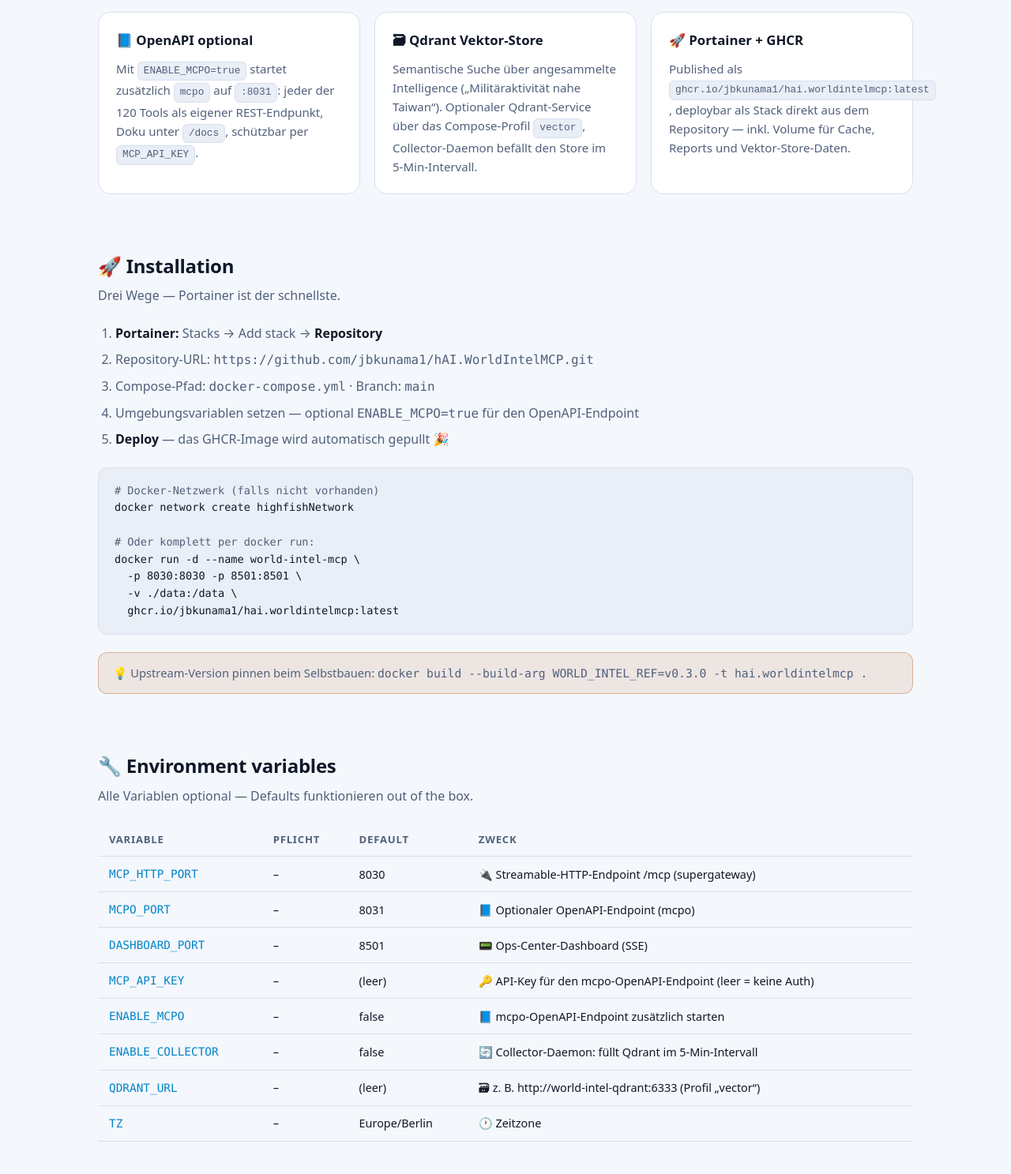
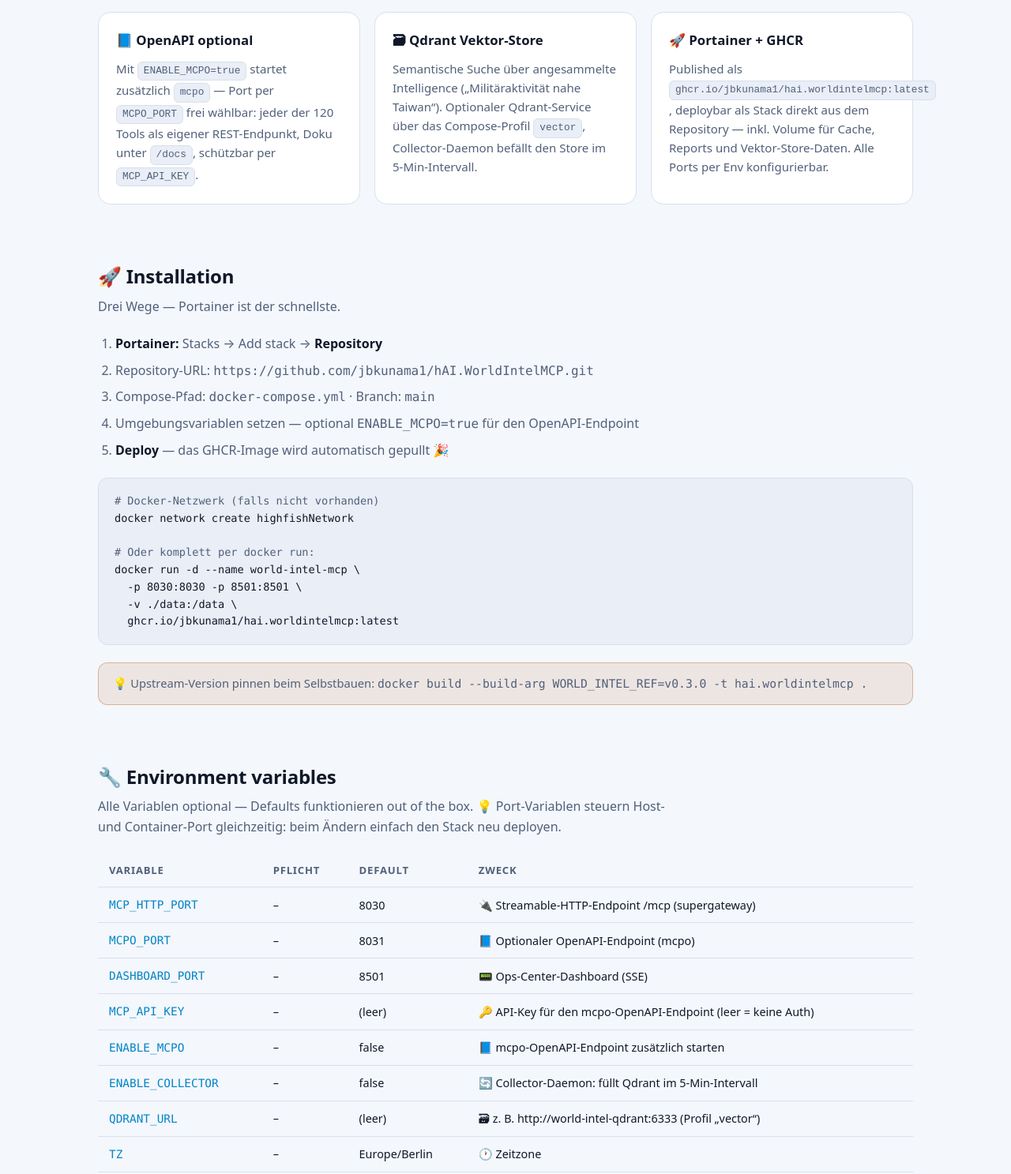
Before and after one commit to jbkunama1/hAI.WorldIntelMCP, a plain HTML site: page index.html in a window 1280 px wide. Shown: the part 1645-3132 px from the top of the page at 79% size. Drawn offline with Linux system fonts and the light colour scheme.

Commit message:
Docs auf aktuellen Stand: dynamische Port-Konfiguration (Env steuert Host+Container), mcpo-Beispiel mit eigenem Port, Troubleshooting angepasst

```diff
--- a/index.html
+++ b/index.html
@@ -151,7 +151,7 @@
  </div>
  <div class="card">
  <h3>📘 OpenAPI optional</h3>
- <p>Mit <code>ENABLE_MCPO=true</code> startet zusätzlich <code>mcpo</code> auf <code>:8031</code>: jeder der 120 Tools als eigener REST-Endpunkt, Doku unter <code>/docs</code>, schützbar per <code>MCP_API_KEY</code>.</p>
+ <p>Mit <code>ENABLE_MCPO=true</code> startet zusätzlich <code>mcpo</code> — Port per <code>MCPO_PORT</code> frei wählbar: jeder der 120 Tools als eigener REST-Endpunkt, Doku unter <code>/docs</code>, schützbar per <code>MCP_API_KEY</code>.</p>
  </div>
  <div class="card">
  <h3>🗃 Qdrant Vektor-Store</h3>
@@ -159,7 +159,7 @@
  </div>
  <div class="card">
  <h3>🚀 Portainer + GHCR</h3>
- <p>Published als <code>ghcr.io/jbkunama1/hai.worldintelmcp:latest</code>, deploybar als Stack direkt aus dem Repository — inkl. Volume für Cache, Reports und Vektor-Store-Daten.</p>
+ <p>Published als <code>ghcr.io/jbkunama1/hai.worldintelmcp:latest</code>, deploybar als Stack direkt aus dem Repository — inkl. Volume für Cache, Reports und Vektor-Store-Daten. Alle Ports per Env konfigurierbar.</p>
  </div>
  </div>
  </div>
@@ -191,7 +191,7 @@
 <section>
  <div class="wrap">
  <h2>🔧 Environment variables</h2>
- <p class="sub">Alle Variablen optional — Defaults funktionieren out of the box.</p>
+ <p class="sub">Alle Variablen optional — Defaults funktionieren out of the box. 💡 Port-Variablen steuern Host- und Container-Port gleichzeitig: beim Ändern einfach den Stack neu deployen.</p>
  <table>
  <tr><th>Variable</th><th>Pflicht</th><th>Default</th><th>Zweck</th></tr>
  <tr><td><var>MCP_HTTP_PORT</var></td><td>–</td><td>8030</td><td>🔌 Streamable-HTTP-Endpoint /mcp (supergateway)</td></tr>
@@ -233,7 +233,7 @@
 <section>
  <div class="wrap">
  <h2>🔌 MCP-Clients anbinden</h2>
- <p class="sub">Streamable HTTP auf <span class="mono">:8030/mcp</span> für MCP-Clients — optional OpenAPI via mcpo auf <span class="mono">:8031</span>.</p>
+ <p class="sub">Streamable HTTP auf <span class="mono">:8030/mcp</span> für MCP-Clients — optional OpenAPI via mcpo auf <span class="mono">:8031</span> (Port per <span class="mono">MCPO_PORT</span> frei wählbar).</p>
  <div class="code"><pre>{
  "mcpServers": {
  "world-intel": {
@@ -244,7 +244,7 @@
  }
  }
 }</pre></div>
- <p class="note">🔐 Der Streamable-Endpoint /mcp hat keine eigene Auth — nur im LAN oder hinter Cloudflare Access/Tunnel betreiben. Den optionalen OpenAPI-Endpoint (:8031) schützt <span class="mono">MCP_API_KEY</span> als Bearer-Token.</p>
+ <p class="note">🔐 Der Streamable-Endpoint /mcp hat keine eigene Auth — nur im LAN oder hinter Cloudflare Access/Tunnel betreiben. Den optionalen OpenAPI-Endpoint schützt <span class="mono">MCP_API_KEY</span> als Bearer-Token.</p>
  <div class="code"><pre><span style="color:var(--muted)"># CLI direkt im Container:</span>
 docker exec -it world-intel-mcp intel markets
 docker exec -it world-intel-mcp intel earthquakes --min-mag 5.0
```
Also changed, not shown: 1 other file.
